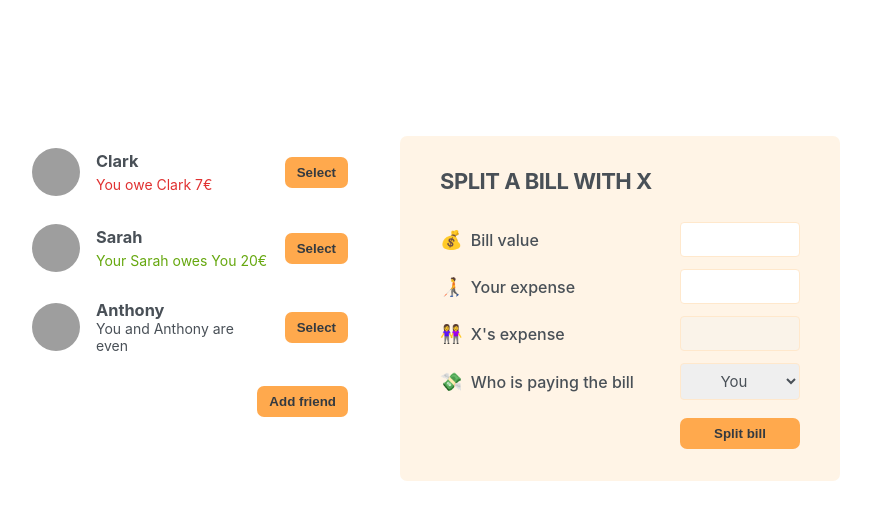
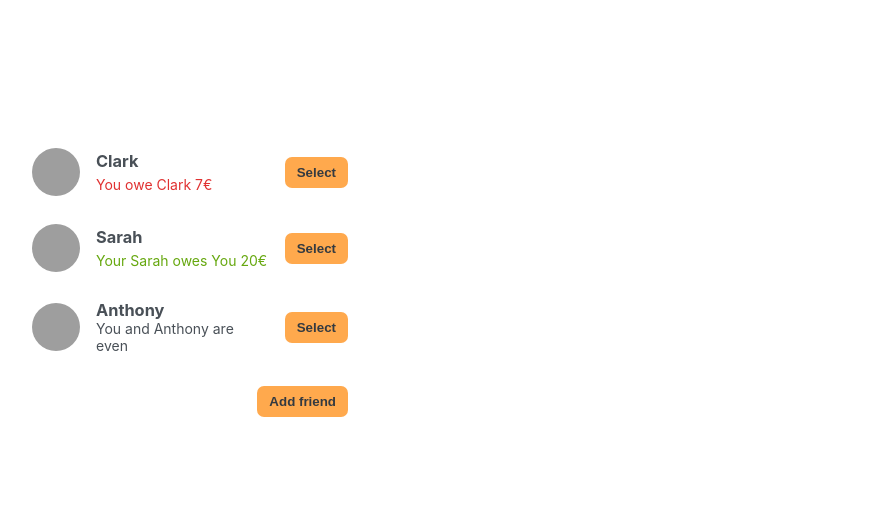
Before and after one commit to lejonu/eat-n-split, a React (Create React App) app: page / in a window 1280 px wide. Shown: the top 520 px of the page, without its empty margins (210-1081 px from the left). Built offline with nearby package versions, Linux system fonts and the light colour scheme; grey boxes are pictures that could not be loaded.

Commit message:
Selecting a Friend

```diff
--- a/src/App.js
+++ b/src/App.js
@@ -34,6 +34,8 @@
 
   const [friends, setFriends] = useState(initialFriends);
 
+  const [selectedFriend, setSelectedFriend] = useState("");
+
   function handleShowAddFriend() {
     setShowAddFriend(show => !show);
   }
@@ -43,10 +45,23 @@
     setShowAddFriend(false);
   }
 
+  function handleSelection(friend) {
+    // setSelectedFriend(friend);
+    setSelectedFriend(cur =>
+      cur?.id === friend.id ? null : friend
+    );
+    setShowAddFriend(false);
+  }
+
   return (
     <div className="app">
       <div className="sidebar">
-        <FriendsList friends={friends} />
+        <FriendsList
+          friends={friends}
+          onSelection={handleSelection}
+          selectedFriend={selectedFriend}
+        />
+
         {showAddFriend && (
           // <FormAddFriend
           //   friends={friends}
@@ -54,29 +69,44 @@
           // />
           <FormAddFriend onAddFriend={handleAddFriend} />
         )}
+
         <Button onClick={handleShowAddFriend}>
           {showAddFriend ? "Close" : "Add friend"}
         </Button>
       </div>
 
-      <FormSplitBill />
+      {selectedFriend && (
+        <FormSplitBill selectedFriend={selectedFriend} />
+      )}
     </div>
   );
 }
 
-function FriendsList({ friends }) {
+function FriendsList({
+  friends,
+  onSelection,
+  selectedFriend
+}) {
   return (
     <ul>
       {friends.map(friend => (
-        <Friend friend={friend} key={friend.id} />
+        <Friend
+          friend={friend}
+          key={friend.id}
+          onSelection={onSelection}
+          selectedFriend={selectedFriend}
+        />
       ))}
     </ul>
   );
 }
 
-function Friend({ friend }) {
+function Friend({ friend, onSelection, selectedFriend }) {
+  // throw new Error(selectedFriend);
+  const isSelected = selectedFriend?.id === friend.id;
+
   return (
-    <li>
+    <li className={isSelected ? "selected" : ""}>
       <img src={friend.image} alt={friend.name} />
       <h3>{friend.name}</h3>
 
@@ -96,7 +126,9 @@
         <p>You and {friend.name} are even</p>
       )}
 
-      <Button>Select</Button>
+      <Button onClick={() => onSelection(friend)}>
+        {isSelected ? "Close" : "Select"}
+      </Button>
     </li>
   );
 }
@@ -153,10 +185,10 @@
   );
 }
 
-function FormSplitBill() {
+function FormSplitBill({ selectedFriend }) {
   return (
     <form action="" className="form-split-bill">
-      <h2>Split a bill with X</h2>
+      <h2>Split a bill with {selectedFriend.name}</h2>
 
       <label>💰 Bill value</label>
       <input type="text" />
@@ -164,7 +196,7 @@
       <label>🧑‍🦯 Your expense</label>
       <input type="text" />
 
-      <label>👭 X's expense</label>
+      <label>👭 {selectedFriend.name}'s expense</label>
       <input type="text" disabled />
 
       <label htmlFor="paying">
@@ -172,7 +204,9 @@
       </label>
       <select name="paying" id="paying">
         <option value="user">You</option>
-        <option value="friend">X</option>
+        <option value="friend">
+          {selectedFriend.name}
+        </option>
       </select>
 
       <Button>Split bill</Button>
```
